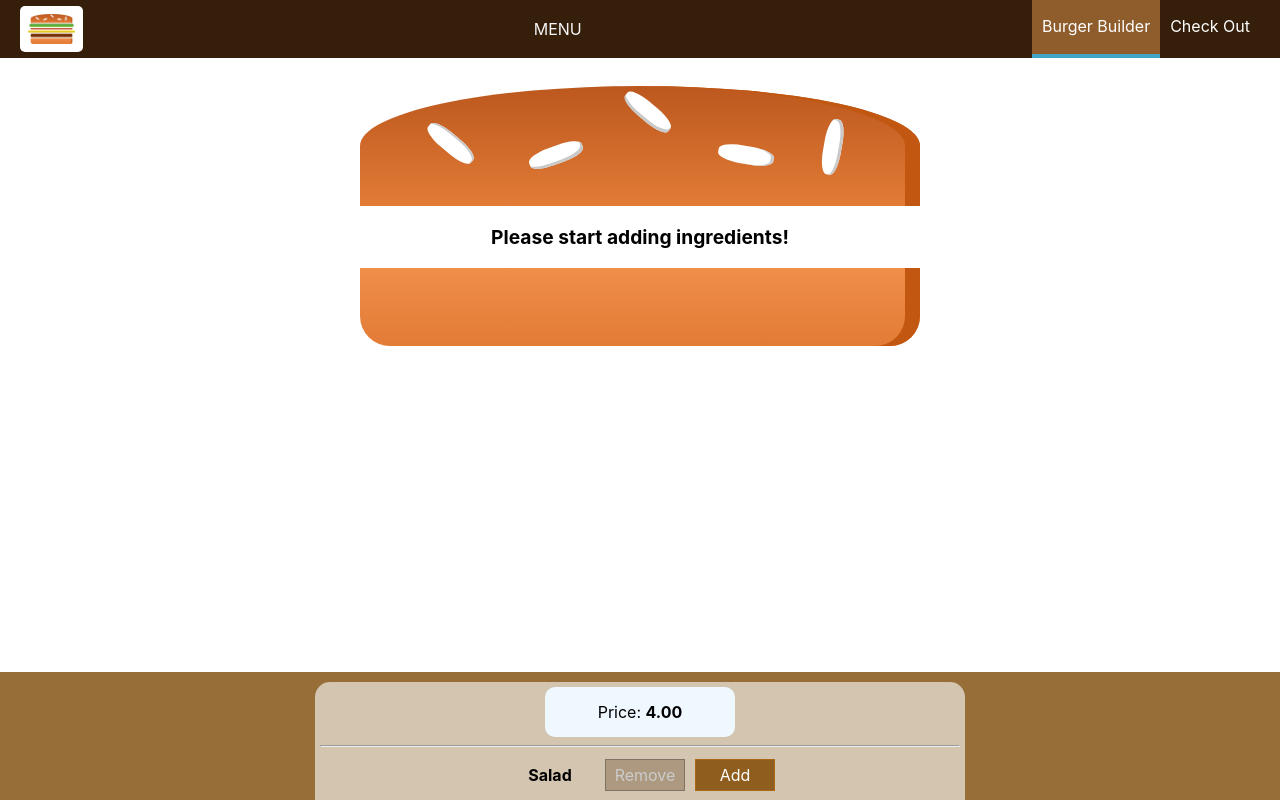
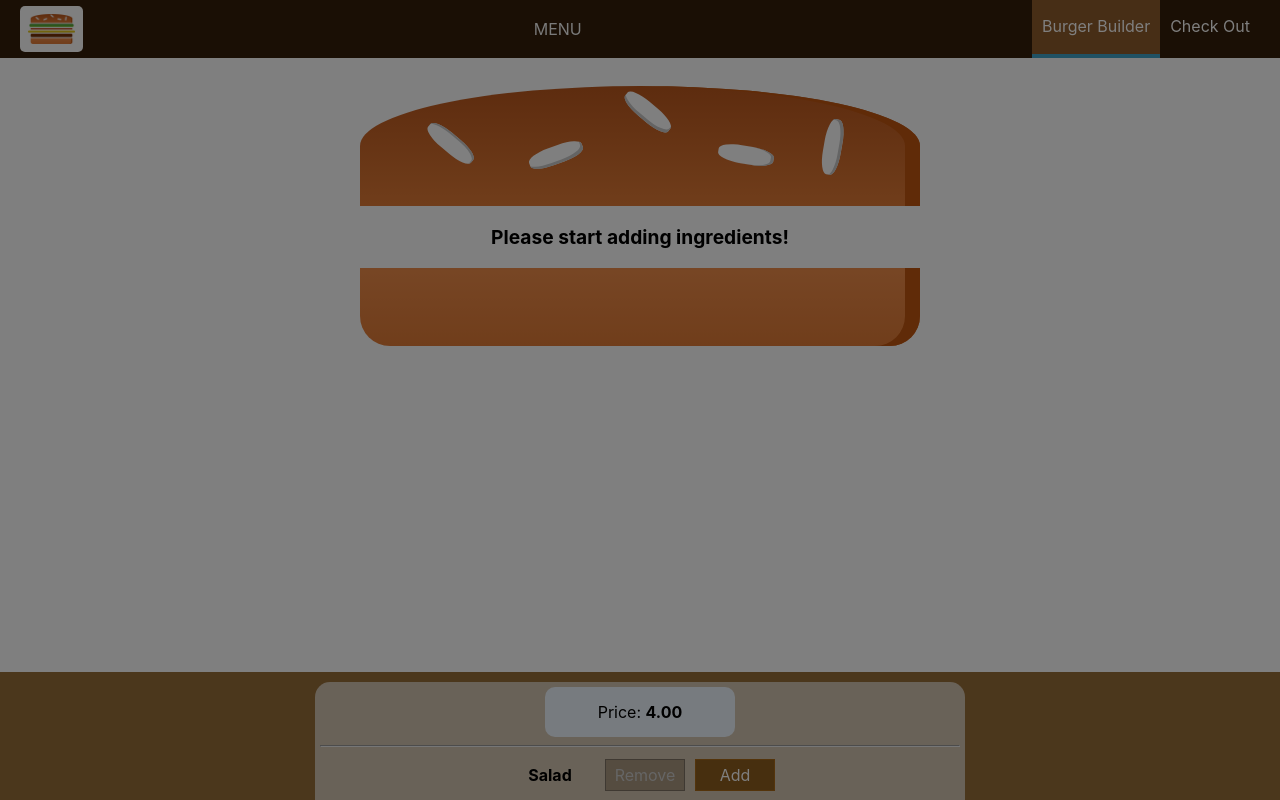
Before and after one commit to NicolasAndres1/burgerbuilder, a React app: page / in a window 1280 px wide. Shown: the top 800 px of the page. Built offline with nearby package versions, Linux system fonts and the light colour scheme.

Commit message:
SideDrawer v1.1
I added the animation to close the sidedrawer

```diff
--- a/src/Components/Layout/Layout.js
+++ b/src/Components/Layout/Layout.js
@@ -1,19 +1,35 @@
 // JS IMPORTS
-import React from 'react';
+import React, { Component } from 'react';
 import Toolbar from '../Navigation/Toolbar/Toolbar';
 import SideDrawer from '../Navigation/SideDrawer/SideDrawer';
 
 // CSS IMPORTS
 import classes from './Layout.module.css';
 
-const layout = (props) => (
-    <>
-        <Toolbar />
-        <SideDrawer />
-        <main className={classes.Content}>
-            {props.children}
-        </main>
-    </>
-);
+class Layout extends Component {
+    state = {
+        showSideDrawer: true
+    }
 
-export default layout;
+    sideDrawerHandler = () => {
+        this.setState({
+            showSideDrawer: false
+        });
+    }
+
+    render() {
+        return (
+            <>
+                <Toolbar />
+                <SideDrawer
+                    open={this.state.showSideDrawer}
+                    closed={this.sideDrawerHandler}/>
+                <main className={classes.Content}>
+                    {this.props.children}
+                </main>
+            </>
+        )
+    }
+}
+
+export default Layout;
--- a/src/Components/Navigation/SideDrawer/SideDrawer.js
+++ b/src/Components/Navigation/SideDrawer/SideDrawer.js
@@ -2,14 +2,24 @@
 import React from 'react';
 import Logo from '../../Logo/Logo';
 import NavigationItems from '../NavigationItems/NavigationItems';
+import Backdrop from '../../UI/Backdrop/Backdrop';
 
 // CSS IMPORTS
 import classes from './SideDrawer.module.css';
 
-const sideDrawer = () => {
+const sideDrawer = (props) => {
+    let attachedClass = [classes.SideDrawer, classes.Close];
+    if (props.open) {
+        attachedClass = [classes.SideDrawer, classes.Open];
+    }
+
 
     return (
-        <div className={classes.SideDrawer}>
+        <>
+            <Backdrop
+                showModal={props.open}
+                clicked={props.closed}/>
+            <div className={attachedClass.join(' ')}>
                 <div className={classes.Logo} >
                     <Logo />
                 </div>
@@ -17,6 +27,7 @@ const sideDrawer = () => {
                     <NavigationItems />
                 </nav>
             </div>
+        </>
     );
 };
 
```
Lines whose indentation alone changed are shown as unchanged.
